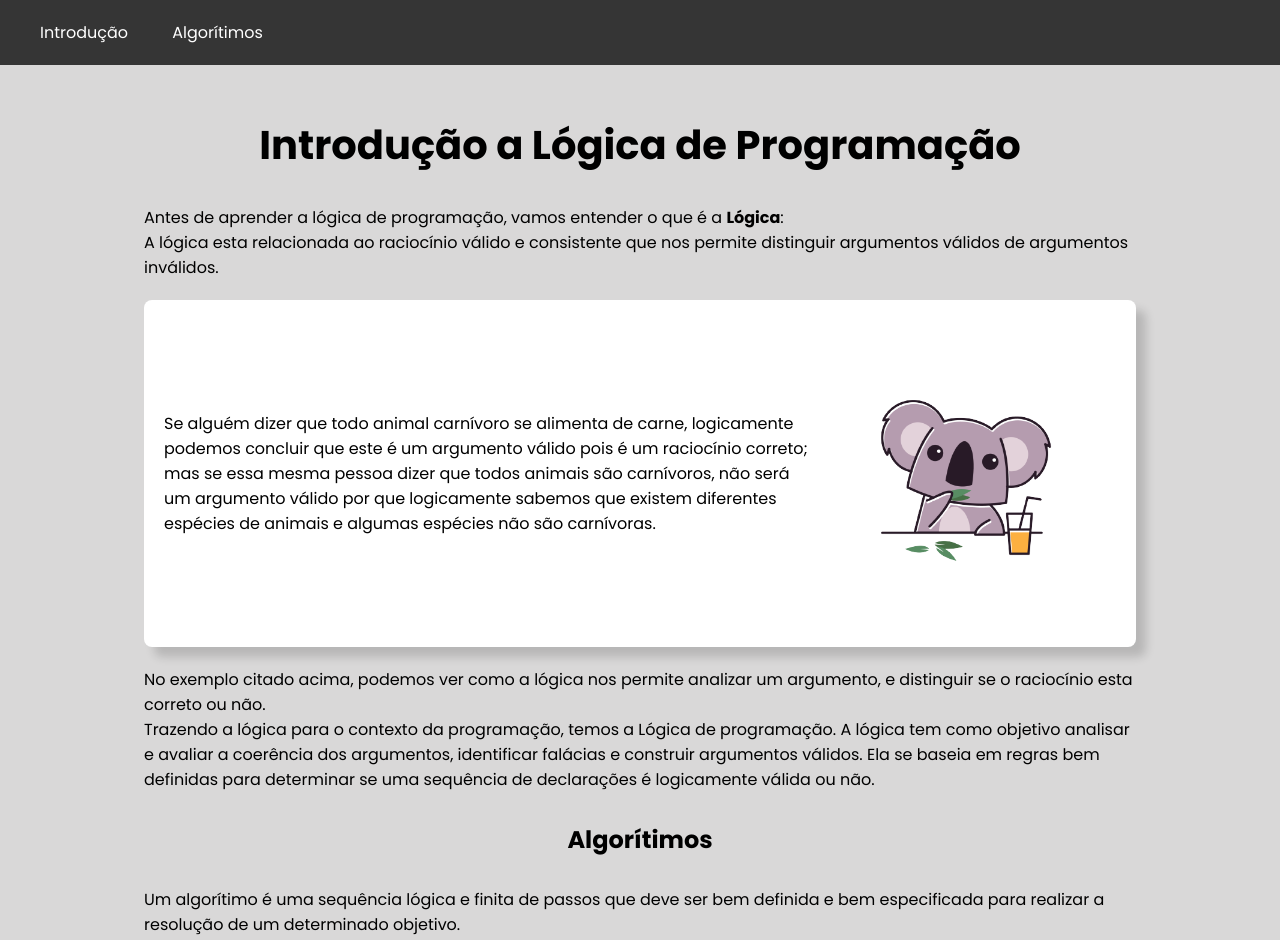
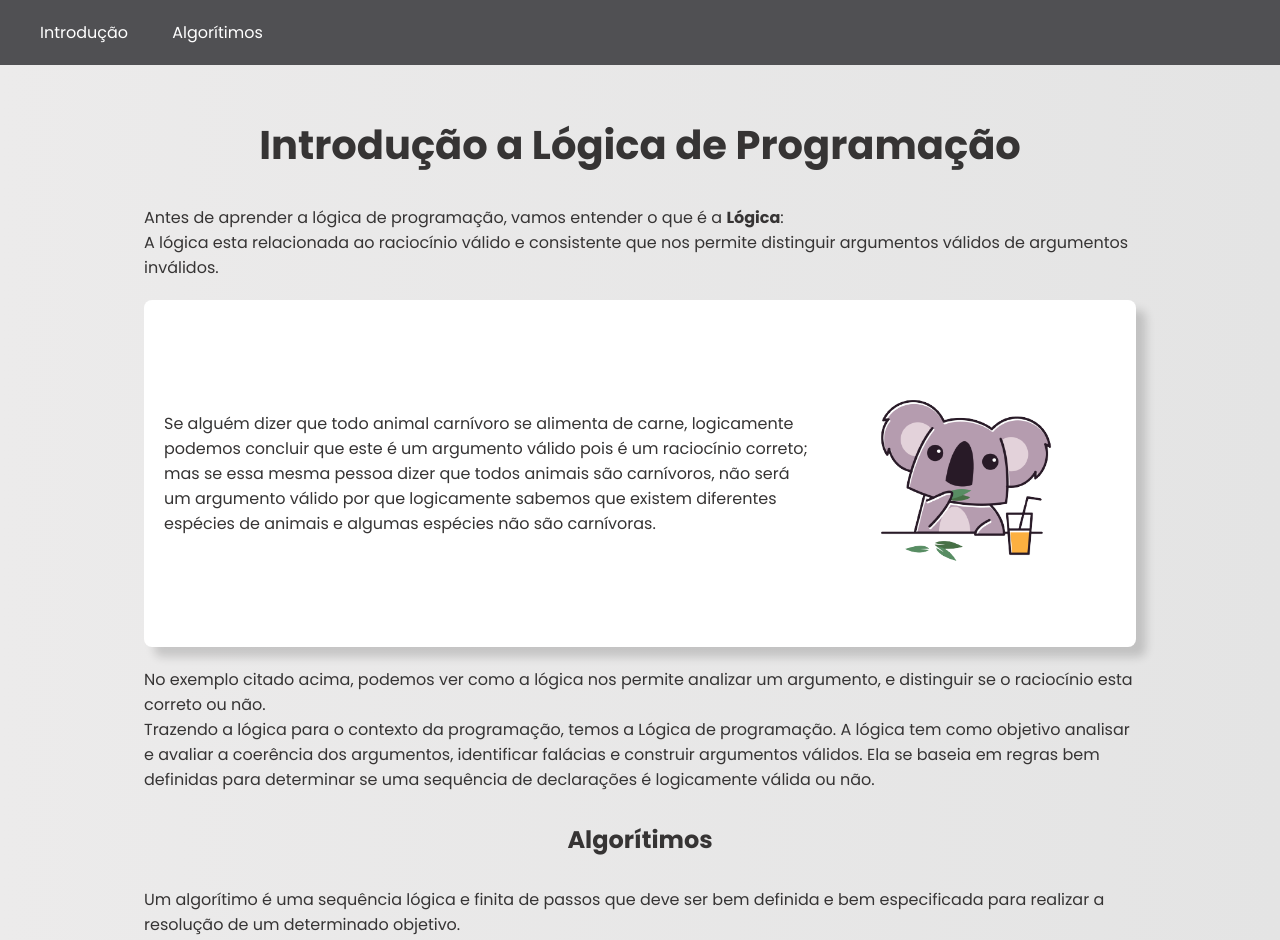
Before and after one commit to Guilherme-RSM/logica-de-programacao, a plain HTML site: page index.html in a window 1280 px wide. Shown: the top 940 px of the page. Drawn offline with Linux system fonts and the light colour scheme.

Commit message:
Alteração de cores do texto e do background

```diff
--- a/css/style.css
+++ b/css/style.css
@@ -4,69 +4,79 @@
 /*RESET*/
 
 * {
-    margin:0;
-    padding:0;
+    margin: 0;
+    padding: 0;
     box-sizing: border-box;
     font-family: 'Poppins', sans-serif;
 }
 
 #nav-bar {
-    background:#353535;
-    padding:20px;
+    background: rgb(80, 80, 83);
+    padding: 20px;
 }
 
-#nav-bar ul li, a{
-color:#fff;
-display: inline;
-list-style: none;
-text-decoration:none;
-padding:10px;
+#nav-bar ul li,
+a {
+    color: #fff;
+    display: inline;
+    list-style: none;
+    text-decoration: none;
+    padding: 10px;
 }
 
 
 main {
-    display:flex;
+    display: flex;
     flex-direction: column;
-    align-items:center;
-    padding:20px;
-    background:#a7a5a56e;
+    align-items: center;
+    padding: 20px;
+
+    background: rgb(13, 13, 17);
+    background: linear-gradient(90deg, rgb(236, 235, 235) 0%, rgb(228, 228, 228) 100%);
+    padding: 20px;
 }
 
 h1 {
-    width:100%;
-    font-size:2.5em;
-    text-align:center;
-    padding:30px;
+    color: rgb(54, 52, 52);
+    width: 100%;
+    font-size: 2.5em;
+    text-align: center;
+    padding: 30px;
+
 }
 
 h2 {
-    padding:30px;
+    padding: 30px;
+    color: rgb(54, 52, 52);
+
 }
 
 main p {
     width: 80%;
+    color: rgb(54, 52, 52);
+
 
 }
 
 .exemplos {
     display: flex;
     align-items: center;
-    width:80%;
-    margin:20px 0;
-    background:#fff;
-    box-shadow:10px 10px 10px rgba(0, 0, 0, 0.158);
-    padding:20px;
-    border-radius:8px;
+    width: 80%;
+    margin: 20px 0;
+    background: #fff;
+    box-shadow: 10px 10px 10px rgba(0, 0, 0, 0.158);
+    padding: 20px;
+    border-radius: 8px;
 
 }
 
 
 #coala {
-    width:300px;
+    width: 300px;
 }
 
 #bolo-de-chocolate {
-    width:300px;
+    width: 300px;
 
 }
 
```
